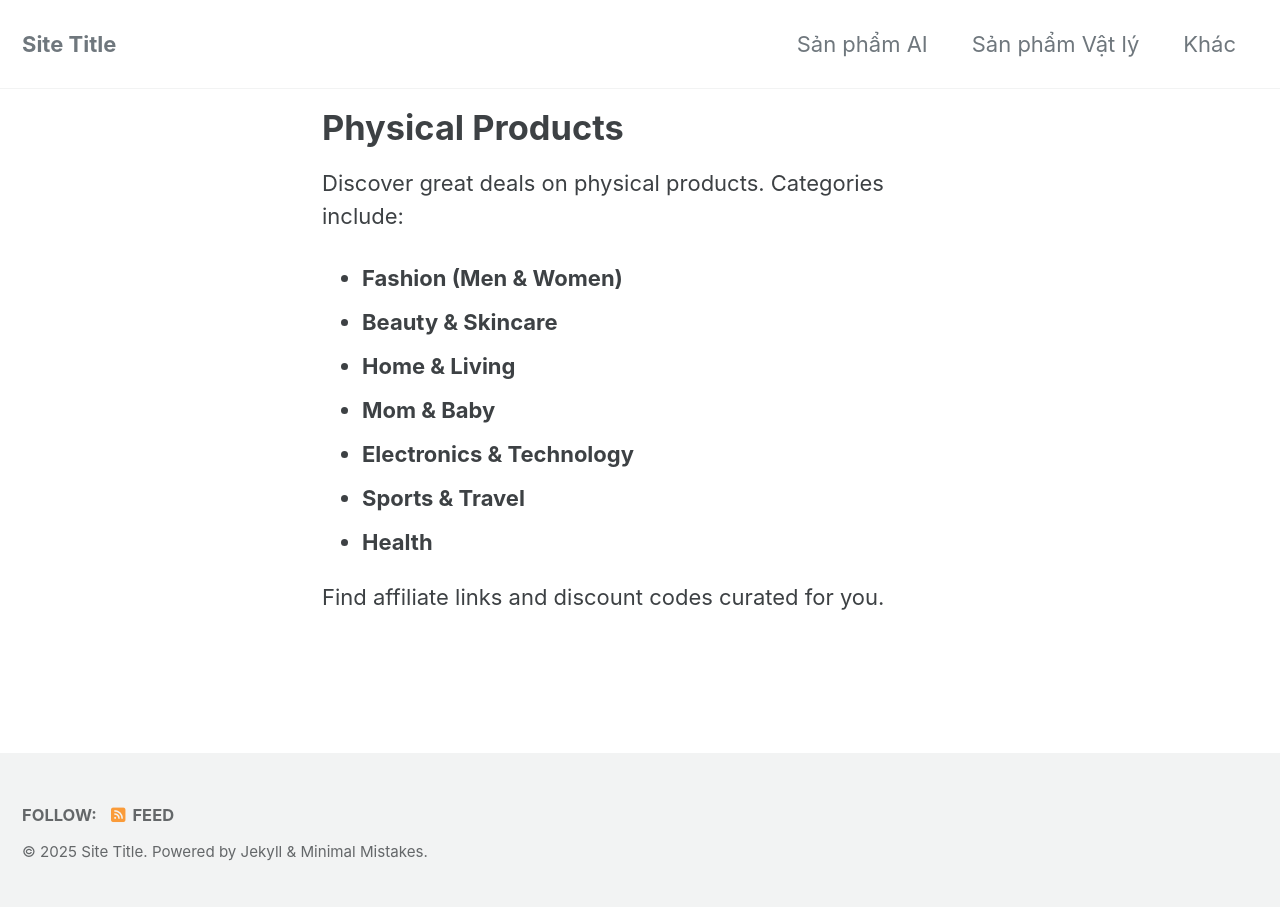
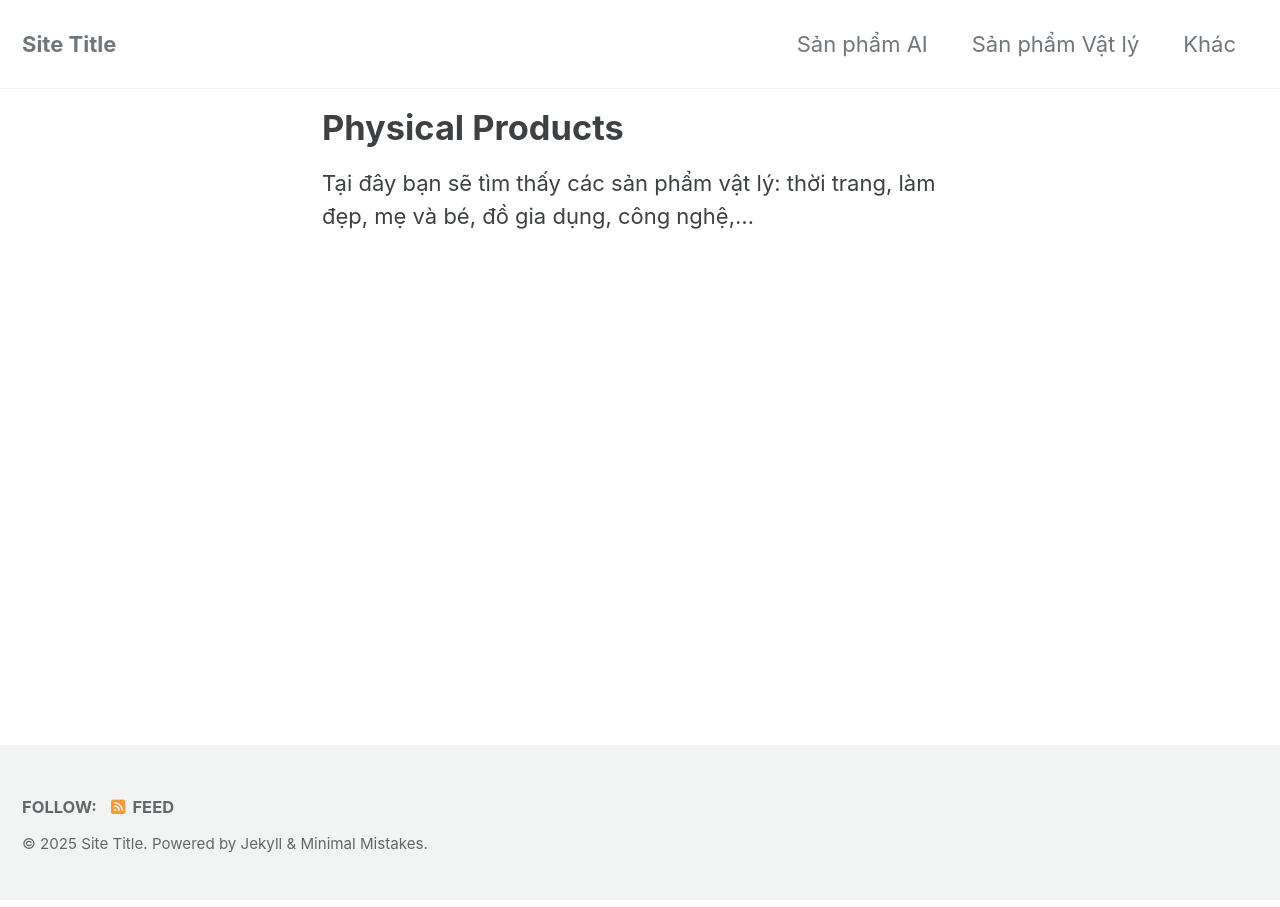
Before and after one commit to HuongCuong/huongcuong.github.io, a Jekyll site: the page built from physical-products.md, in a window 1280 px wide. Built offline with Jekyll 4.4.1, drawn with Linux system fonts in a browser that asks for light colours; cached includes are drawn as plain includes.

```diff
--- a/physical-products.md
+++ b/physical-products.md
@@ -2,17 +2,7 @@
 layout: category
 title: "Physical Products"
 permalink: /physical-products/
-taxonomy: Physical
+taxonomy: Physical Products
 ---
 
-Discover great deals on physical products. Categories include:
-
-- **Fashion (Men & Women)**
-- **Beauty & Skincare**
-- **Home & Living**
-- **Mom & Baby**
-- **Electronics & Technology**
-- **Sports & Travel**
-- **Health**
-
-Find affiliate links and discount codes curated for you.
+Tại đây bạn sẽ tìm thấy các sản phẩm vật lý: thời trang, làm đẹp, mẹ và bé, đồ gia dụng, công nghệ,...
```
Also changed, not shown: _posts/2025-04-15-first-article.md (added, +35 -0 lines).
